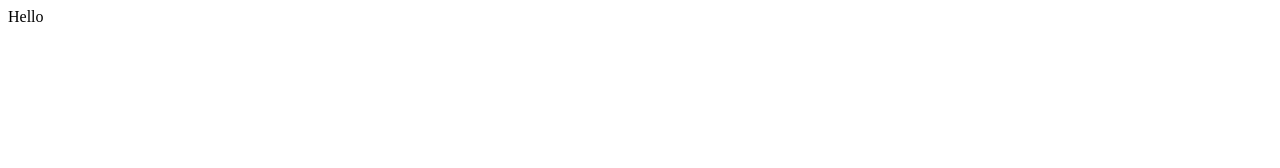
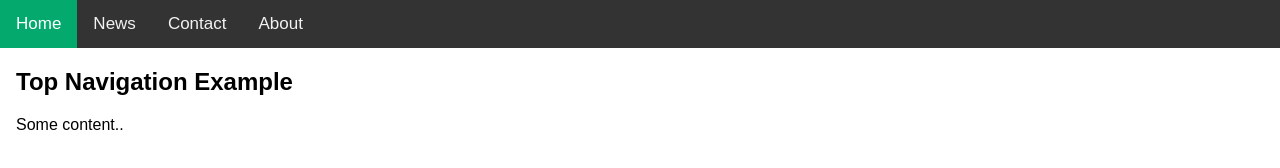
Before and after one commit to DanRWickett/Wedding, a plain HTML site: page index.html in a window 1280 px wide. Drawn offline with Linux system fonts and the light colour scheme.

Commit message:
Added Nav Bar

```diff
--- a/index.html
+++ b/index.html
@@ -1 +1,51 @@
-Hello
+<!DOCTYPE html>
+<html>
+<head>
+<meta name="viewport" content="width=device-width, initial-scale=1">
+<style>
+body {
+  margin: 0;
+  font-family: Arial, Helvetica, sans-serif;
+}
+
+.topnav {
+  overflow: hidden;
+  background-color: #333;
+}
+
+.topnav a {
+  float: left;
+  color: #f2f2f2;
+  text-align: center;
+  padding: 14px 16px;
+  text-decoration: none;
+  font-size: 17px;
+}
+
+.topnav a:hover {
+  background-color: #ddd;
+  color: black;
+}
+
+.topnav a.active {
+  background-color: #04AA6D;
+  color: white;
+}
+</style>
+</head>
+<body>
+
+<div class="topnav">
+  <a class="active" href="#home">Home</a>
+  <a href="#news">News</a>
+  <a href="#contact">Contact</a>
+  <a href="#about">About</a>
+</div>
+
+<div style="padding-left:16px">
+  <h2>Top Navigation Example</h2>
+  <p>Some content..</p>
+</div>
+
+</body>
+</html>
```
